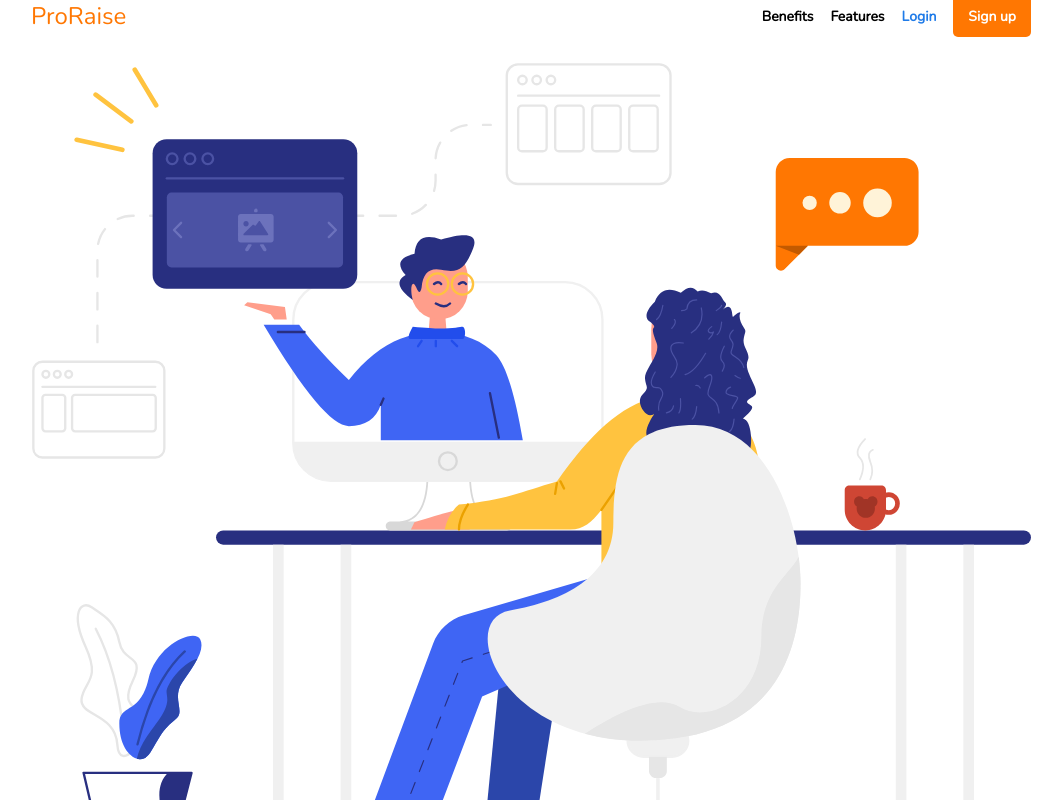
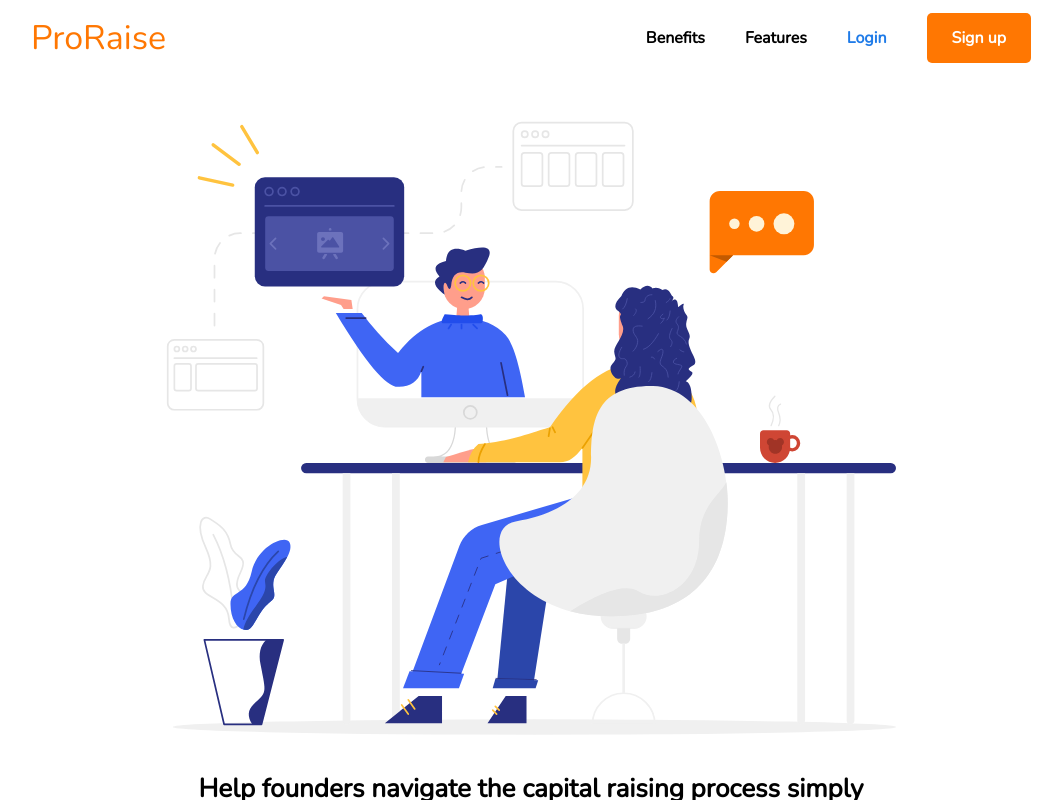
Before and after one commit to elmaester/proraise, a Next.js app: page / in a window 1280 px wide. Shown: the top 800 px of the page, without its empty margins (109-1171 px from the left). Built offline with nearby package versions, Linux system fonts and the light colour scheme.

Commit message:
wip: saving progress on tablet-portrait

```diff
--- a/pages/index.js
+++ b/pages/index.js
@@ -57,13 +57,25 @@ const GlobalStyle = createGlobalStyle`
 const Header = styled.h2`
   font-size: 26px;
   &.pseudologo {
+    ${forPhoneOnly} {
       font-size: 24px;
+    }
+    ${forTabletPortraitUp} {
+      font-size: 34px;
+    }
     margin: 0;
   }
   font-weight: bold;
   text-align: center;
   margin: 30px 0;
   color: ${(props) => props.color || 'inherit'};
+`;
+
+const HeaderImageHolder = styled.div`
+  ${forTabletPortraitUp} {
+    width: calc(100% - 270px);
+    margin: auto;
+  }
 `;
 
 const GradientHeader = styled(Header)`
@@ -84,12 +96,24 @@ const GradientHeader = styled(Header)`
 `;
 
 const Button = styled.a`
+  ${forPhoneOnly} {
     padding: 11px 15px;
+    font-size: 14px;
+  }
+  ${forTabletPortraitUp} {
+    padding: 14px 25px;
+    font-size: 16px;
+    &.centered-button {
+      display: block;
+      width: fit-content;
+      margin-left: auto;
+      margin-right: auto;
+    }
+  }
   color: #fff;
   background-color: ${mainColor};
   border-radius: 5px;
   font-family: Nunito;
-  font-size: 14px;
   font-weight: bold;
   transition: 0.25s;
   cursor: pointer;
@@ -104,7 +128,12 @@ const Button = styled.a`
   }
   &.free-trial-button {
     ${forPhoneOnly} {
-      margin: 30px 0;
+      margin-top: 30px;
+      margin-bottom: 30px;
+    }
+    ${forTabletPortraitUp} {
+      margin-top: 40px;
+      margin-bottom: 40px;
     }
   }
 `;
@@ -118,15 +147,28 @@ const NavBar = styled.nav`
   ${forPhoneOnly} {
     margin-top: 10px;
   }
+  ${forTabletPortraitUp} {
+    margin-top: 15px;
+  }
 `;
 
 const NavItem = styled.a`
+  ${forPhoneOnly} {
     font-size: 14px;
+  }
+  ${forTabletPortraitUp} {
+    font-size: 16px;
+  }
   font-weight: bold;
   font-family: Nunito;
   transition: 0.25s;
   display: inline-block;
+  ${forPhoneOnly} {
     margin-right: 17px;
+  }
+  ${forTabletPortraitUp} {
+    margin-right: 40px;
+  }
   cursor: pointer;
   &:hover {
     color: ${secondaryColorHover};
@@ -149,8 +191,14 @@ const MainContainer = styled.div``;
 
 const SectionContainer = styled.section`
   ${whiteSpaceSidesMixin}
+  ${forPhoneOnly} {
     padding-top: 30px;
     padding-bottom: 30px;
+  }
+  ${forTabletPortraitUp} {
+    padding-top: 60px;
+    padding-bottom: 60px;
+  }
   &.last-section {
     ${forPhoneOnly} {
       p {
@@ -263,7 +311,9 @@ export default function Home() {
         {/* HEADER SECTION */}
 
         <SectionContainer>
+          <HeaderImageHolder>
             <HeaderImage />
+          </HeaderImageHolder>
           <Header>
             Help founders navigate the capital raising process simply
           </Header>
@@ -281,7 +331,9 @@ export default function Home() {
             ProRaise helps you run your fundraising more efficiently, saving you
             time.
           </p>
-          <Button className='full-width-on-mobile'>Start fundraising</Button>
+          <Button className='full-width-on-mobile centered-button'>
+            Start fundraising
+          </Button>
         </SectionContainer>
 
         {/* BENEFITS SECTION */}
@@ -408,7 +460,7 @@ export default function Home() {
             It is only £50/month* with no fixed contract.
           </p>
           <p>You can cancel anytime if it doesn't help you close your round!</p>
-          <Button className='full-width-on-mobile free-trial-button'>
+          <Button className='full-width-on-mobile free-trial-button centered-button'>
             Start your 1-month free trial
           </Button>
           <p style={{ fontSize: '11px', marginBottom: '0' }}>*excl. VAT</p>
```
Lines whose indentation alone changed are shown as unchanged.
